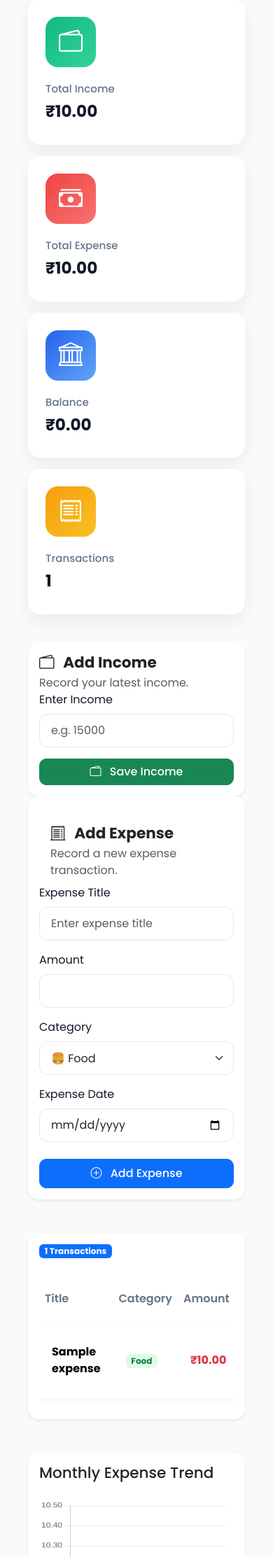
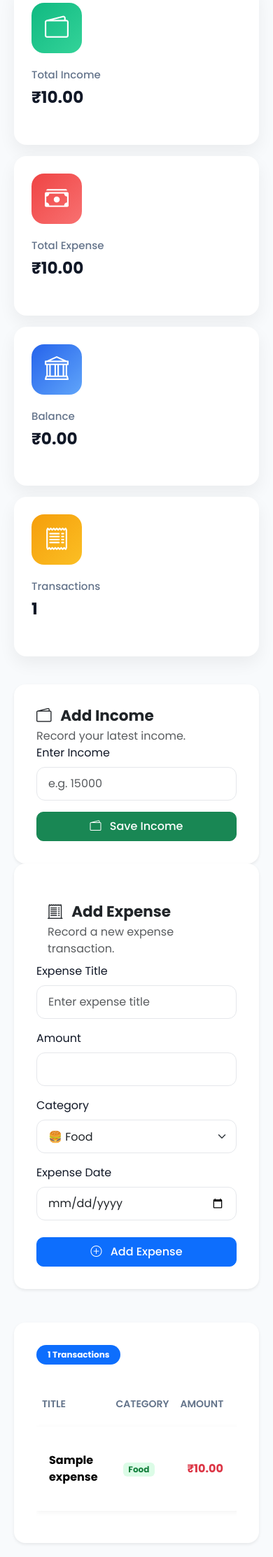
Before and after one commit to Ayush-OP00/Personal-Expense-Tracker, a Django app: page /manage/ in a window 390 px wide. Shown: the part 955-3180 px from the top of the page at 70% size. Run offline with Django 5.2, Linux system fonts and the light colour scheme; a user stored in the database is signed in; tables that the repository leaves empty hold one stand-in row (values such as "Sample post").

Commit message:
release(v2.1.0): complete Phoenix Phase 1 design system

```diff
--- a/tracker/appTracker/static/css/dashboard.css
+++ b/tracker/appTracker/static/css/dashboard.css
@@ -46,11 +46,7 @@
 
 }
 
-.table-search{
-
-    width:250px;
-
-}
+/* Summary cards */
 
 .summary-title{
 
@@ -180,6 +176,30 @@
 
 }
 
+@media (max-width:768px){
+
+    .content-area{
+
+        padding:20px;
+
+    }
+
+    .summary-card{
+
+        margin-bottom:20px;
+
+    }
+
+    .table-search{
+
+        width:100%;
+
+        margin-top:15px;
+
+    }
+
+}
+
 .icon{
 
     width:60px;
@@ -222,13 +242,41 @@
 
 }
 
+@keyframes fadeIn{
+
+    from{
+
+        opacity:0;
+
+        transform:translateY(12px);
+
+    }
+
+    to{
+
+        opacity:1;
+
+        transform:translateY(0);
+
+    }
+
+}
+
 .card{
+
+    animation:fadeIn .4s ease;
 
     transition:
 
         transform .25s,
 
         box-shadow .25s;
+
+}
+
+.card-body{
+
+    padding:2rem;
 
 }
 
@@ -245,6 +293,8 @@
     box-shadow:0 16px 35px rgba(0,0,0,.12);
 
 }
+
+/* Forms */
 
 .form-control,
 .form-select{
@@ -272,12 +322,21 @@
 .btn{
 
     border-radius:10px;
+    min-height:42px;
 
 }
+
+/* Tables */
 
 .table{
 
     margin-bottom:0;
+
+}
+
+.table-search{
+
+    width:250px;
 
 }
 
--- a/tracker/appTracker/templates/dashboard/components/expense_table.html
+++ b/tracker/appTracker/templates/dashboard/components/expense_table.html
@@ -6,9 +6,11 @@
 
 
 
-            <span class="badge bg-primary">
+            <span class="badge bg-primary rounded-pill px-3 py-2">
 
-                {{ transaction_count }} Transactions
+                {{ transaction_count }}
+
+                Transactions
 
             </span>
 
@@ -24,15 +26,15 @@
 
                     <tr>
 
-                        <th>Title</th>
+                        <th class="text-uppercase small">Title</th>
 
-                        <th>Category</th>
+                        <th class="text-uppercase small">Category</th>
 
-                        <th>Amount</th>
+                        <th class="text-uppercase small">Amount</th>
 
-                        <th>Date</th>
+                        <th class="text-uppercase small">Date</th>
 
-                        <th>Actions</th>
+                        <th class="text-uppercase small">Actions</th>
 
                     </tr>
 
@@ -113,16 +115,14 @@
 
         <div class="text-center py-5">
 
-            <h5>
+            <i class="bi bi-receipt display-1 text-secondary opacity-50"></i>
 
-                No expenses added yet.
+            <h4 class="mt-4 fw-bold">
+                No expenses yet
+            </h4>
 
-            </h5>
-
-            <p>
-
-                Start by adding your first expense.
-
+            <p class="text-muted">
+                Start tracking your spending by adding your first expense.
             </p>
 
         </div>
```
